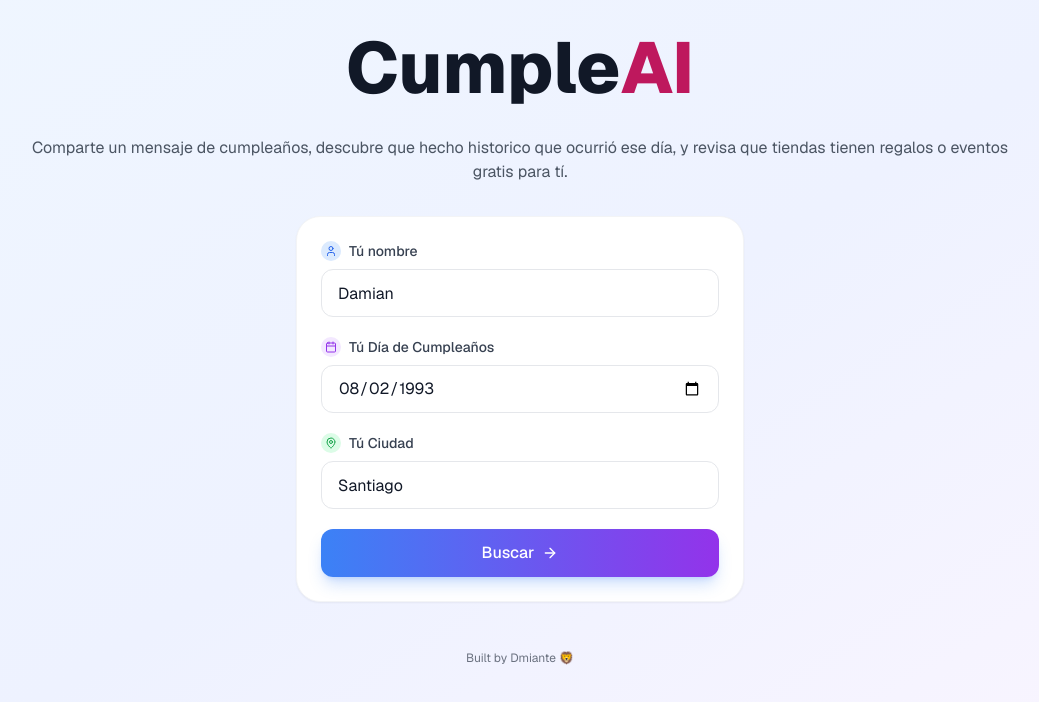
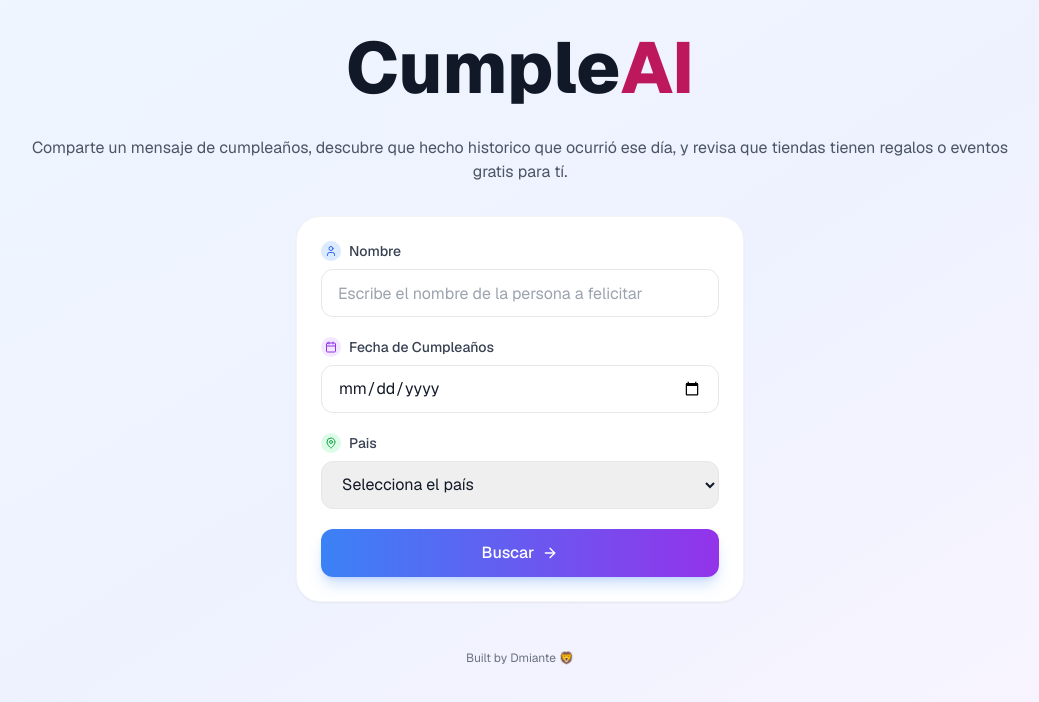
Before and after one commit to dmiante/cumple-ai, a Next.js app: page / in a window 1280 px wide. Shown: the top 702 px of the page, without its empty margins (120-1159 px from the left). Built offline with nearby package versions, Linux system fonts and the light colour scheme.

Commit message:
feat: add country selection to birthday form

```diff
--- a/src/app/components/birthday-form.tsx
+++ b/src/app/components/birthday-form.tsx
@@ -6,13 +6,15 @@ import {AlertCircle, ArrowRight, Calendar, Loader2, MapPin, User} from 'lucide-r
 import {toast} from 'sonner'
 
 import {CityImage} from '../models/CityImage'
+import {countries} from '../lib/constants'
 
 import BentoGrid from './bento-grid'
 
 export default function BirthdayForm() {
-  const [birthdayInput, setBirthdayInput] = useState<string>('1993-08-02')
-  const [nameInput, setNameInput] = useState<string>('Damian')
-  const [cityInput, setCityInput] = useState<string>('Santiago')
+  const [birthdayInput, setBirthdayInput] = useState<string>('')
+  const [nameInput, setNameInput] = useState<string>('')
+  const [selectedCountry, setSelectedCountry] = useState('')
+  const [countrySelect, setCountrySelect] = useState('')
   const [cityImage, setCityImage] = useState<CityImage | undefined>()
 
   const {completion, setCompletion, complete, isLoading, error, stop} = useCompletion({
@@ -34,13 +36,13 @@ export default function BirthdayForm() {
         body: {
           name: nameInput,
           birthday: birthdayInput,
-          city: cityInput
+          city: countrySelect
         }
       })
       const resp = await fetch('/api/photo', {
         method: 'POST',
         headers: {'Content-Type': 'application/json'},
-        body: JSON.stringify({query: cityInput})
+        body: JSON.stringify({query: countrySelect})
       })
       const data = await resp.json()
 
@@ -48,6 +50,14 @@ export default function BirthdayForm() {
     } catch (error) {
       console.error('Error in complete: ', error)
     }
+  }
+
+  const handleCountryChange = (e: React.ChangeEvent<HTMLSelectElement>) => {
+    const countryId = e.target.value
+    const countryName = countries.find((country) => country.id === countryId)?.name || ''
+
+    setSelectedCountry(countryId)
+    setCountrySelect(countryName)
   }
 
   return (
@@ -70,13 +80,13 @@ export default function BirthdayForm() {
               <div className="flex h-5 w-5 items-center justify-center rounded-full bg-blue-100">
                 <User className="h-3 w-3 text-blue-600" />
               </div>
-              Tú nombre
+              Nombre
             </label>
             <input
               className="h-12 w-full rounded-xl border border-gray-200 px-4 text-gray-900 transition-colors placeholder:text-gray-400 focus:border-blue-500 focus:outline-none focus:ring-2 focus:ring-blue-500/20"
               disabled={isLoading}
               id="nameID"
-              placeholder="Escribe tu nombre"
+              placeholder="Escribe el nombre de la persona a felicitar"
               type="text"
               value={nameInput}
               onChange={(e) => setNameInput(e.target.value)}
@@ -90,7 +100,7 @@ export default function BirthdayForm() {
               <div className="flex h-5 w-5 items-center justify-center rounded-full bg-purple-100">
                 <Calendar className="h-3 w-3 text-purple-600" />
               </div>
-              Tú Día de Cumpleaños
+              Fecha de Cumpleaños
             </label>
             <input
               className="h-12 w-full rounded-xl border border-gray-200 px-4 text-gray-900 transition-colors focus:border-purple-500 focus:outline-none focus:ring-2 focus:ring-purple-500/20"
@@ -105,22 +115,26 @@ export default function BirthdayForm() {
           <div className="space-y-2">
             <label
               className="flex items-center gap-2 text-sm font-medium text-gray-700"
-              htmlFor="cityID"
+              htmlFor="countryID"
             >
               <div className="flex h-5 w-5 items-center justify-center rounded-full bg-green-100">
                 <MapPin className="h-3 w-3 text-green-600" />
               </div>
-              Tú Ciudad
+              Pais
             </label>
-            <input
+            <select
               className="h-12 w-full rounded-xl border border-gray-200 px-4 text-gray-900 transition-colors focus:border-green-500 focus:outline-none focus:ring-2 focus:ring-green-500/20"
               disabled={isLoading}
-              id="cityID"
-              placeholder="Escribe tu ciudad"
-              type="text"
-              value={cityInput}
-              onChange={(e) => setCityInput(e.target.value)}
-            />
+              id="countryID"
+              value={selectedCountry}
+              onChange={handleCountryChange}
+            >
+              {countries.map(({id, name}) => (
+                <option key={id} value={id}>
+                  {name}
+                </option>
+              ))}
+            </select>
           </div>
           <div className="flex gap-3">
             <button
@@ -160,7 +174,7 @@ export default function BirthdayForm() {
         <section className="grid auto-rows-min grid-cols-1 gap-4 md:grid-cols-4 lg:grid-cols-6">
           <BentoGrid
             birthday={birthdayInput}
-            city={cityInput}
+            city={selectedCountry}
             cityImage={cityImage}
             content={completion}
             isStreaming={isLoading}
--- /dev/null
+++ b/src/app/lib/constants.ts
@@ -0,0 +1,23 @@
+export const countries = [
+  {id: '', name: 'Selecciona el país'},
+  {id: '1', name: 'Argentina'},
+  {id: '2', name: 'Bolivia'},
+  {id: '3', name: 'Chile'},
+  {id: '4', name: 'Colombia'},
+  {id: '5', name: 'Costa Rica'},
+  {id: '6', name: 'Cuba'},
+  {id: '7', name: 'Ecuador'},
+  {id: '8', name: 'El Salvador'},
+  {id: '9', name: 'España'},
+  {id: '10', name: 'Guatemala'},
+  {id: '11', name: 'Honduras'},
+  {id: '12', name: 'México'},
+  {id: '13', name: 'Nicaragua'},
+  {id: '14', name: 'Panamá'},
+  {id: '15', name: 'Paraguay'},
+  {id: '16', name: 'Perú'},
+  {id: '17', name: 'Puerto Rico'},
+  {id: '18', name: 'República Dominicana'},
+  {id: '19', name: 'Uruguay'},
+  {id: '20', name: 'Venezuela'}
+]
```
